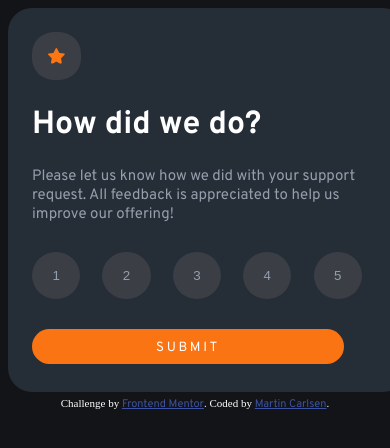
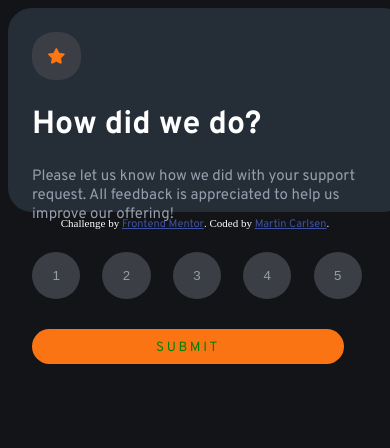
Before and after one commit to MartinC02/interactive-rating-component, a plain HTML site: page index.html in a window 390 px wide. Drawn offline with Linux system fonts and the light colour scheme.

Commit message:
Update stylesheet.css

```diff
--- a/stylesheet.css
+++ b/stylesheet.css
@@ -106,8 +106,10 @@ button {
 @media only screen and (max-width: 404px) {
     .box-rating {
         width:90vw;
+        height:40vw;
     }
     .submit-button {
         width: 80vw;
+        color: green;
     }
 }
```
